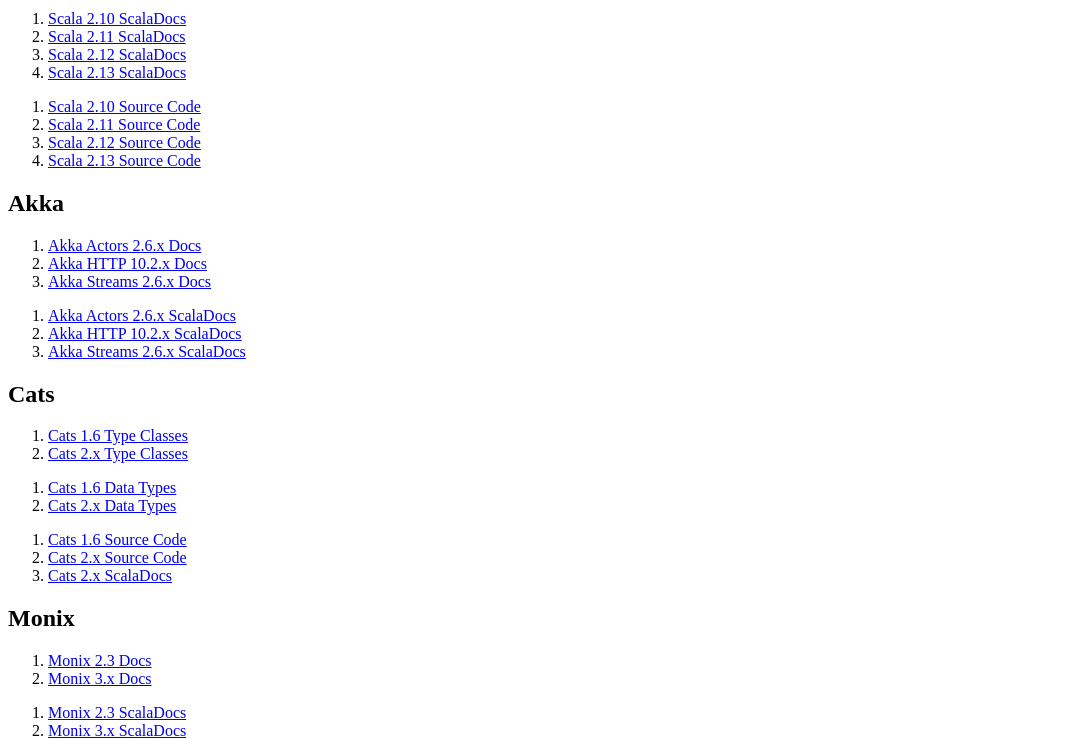
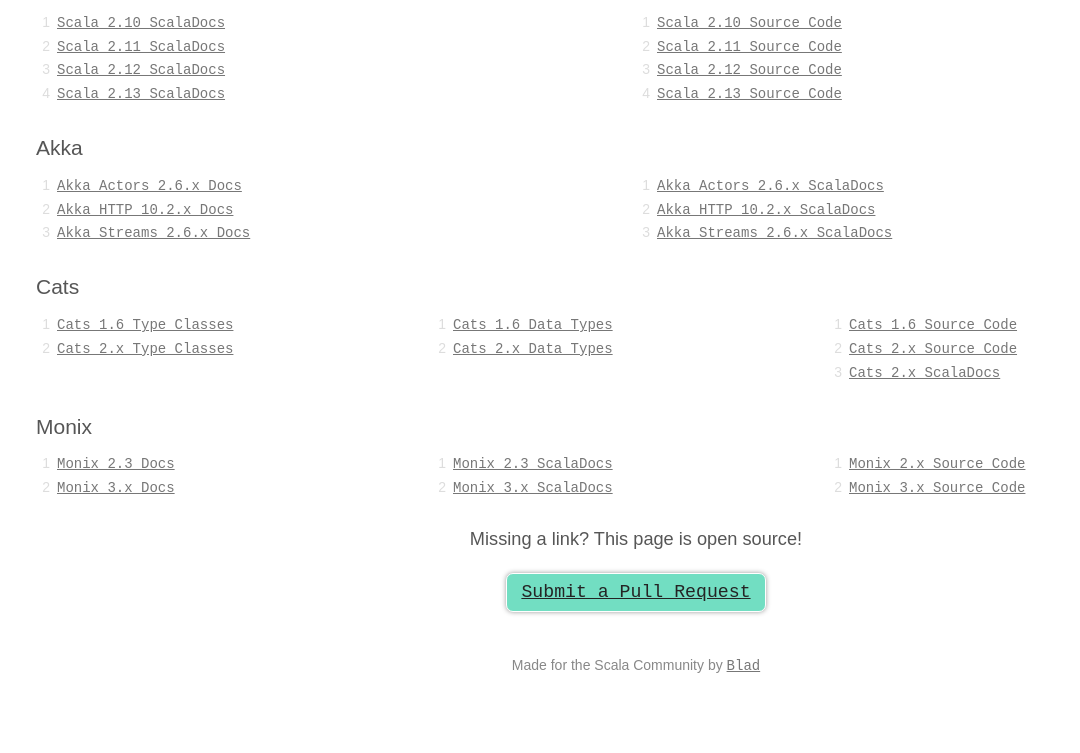
Before and after one commit to scaladocs/scaladocs, a plain HTML site: page index.html in a window 1280 px wide. Shown: the part 165-918 px from the top of the page, without its empty margins (0-1080 px from the left). After the commit the page ends 850 px from the top, so only its background shows below. Drawn offline with Linux system fonts and the light colour scheme.

Commit message:
Include Styles

```diff
--- a/index.html
+++ b/index.html
@@ -1,3 +1,113 @@
+<html>
+<head>
+  <style>
+   html, body {
+     font-family: sans-serif;
+     font-size: 14px;
+     line-height: 1.62em;
+     color: #565656;
+   }
+
+   .logo {
+     margin-top: 1rem;
+   }
+
+   .logo-text {
+     text-transform: uppercase;
+     font-weight: bold;
+     color: #777;
+   }
+
+   .logo-text-second {
+     color:#999;
+   }
+
+   .body-container {
+     display: flex;
+     flex-direction: column;
+     align-items: left;
+     max-width: 1200px;
+     padding-left: 2rem;
+   }
+
+   .main-content {
+     flex-grow: 1;
+   }
+
+   .left-margin {
+     min-width: 150px;
+   }
+
+   .columns-2, .columns-3 {
+     display: flex;
+   }
+
+   .columns-3 ol {
+     flex-basis: 33%;
+   }
+
+   .columns-2 ol {
+     flex-basis: 50%;
+   }
+
+   .footer {
+     margin-top: 2rem;
+     color: #888;
+     text-align: center;
+   }
+
+   ol {
+     list-style: none;
+     counter-reset: li;
+     padding-left: 0;
+   }
+
+   li::before {
+     content: counter(li);
+     color: #DDD;
+     display: inline-block;
+     width: 1rem;
+     margin-right: 0.5rem;
+     text-align: right;
+     direction: rtl;
+   }
+
+   li {
+     counter-increment: li
+   }
+
+   a {
+     color: #777;
+     font-family: monospace;
+     font-weight: 100;
+   }
+
+   a:hover {
+     color: #AA0000;
+   }
+
+   h2 {
+    font-weight: normal;
+     margin-bottom: 0;
+   }
+
+   .cta {
+     text-align: center;
+     font-size: 1.3rem;
+     padding: 1rem;
+   }
+   .button {
+     display: inline-block;
+     background: #72dec2;
+     padding: 0.5rem 1rem;
+     color: #242424;
+     border-radius: .5rem;
+     border: solid 1px #fff;
+     box-shadow: 0 0 5px #999;
+   }
+  </style>
+</head>
+<body>
 <div class="body-container">
   <div class="left-margin">
     <svg class="logo" xmlns="http://www.w3.org/2000/svg" baseProfile="full" version="1.1" style="fill: none;" width="100px" height="100px" viewBox="180 120 135 180">
@@ -79,3 +189,5 @@
     </footer>
   </div>
 </div>
+</body>
+</html>
```
Lines whose indentation alone changed are shown as unchanged.
